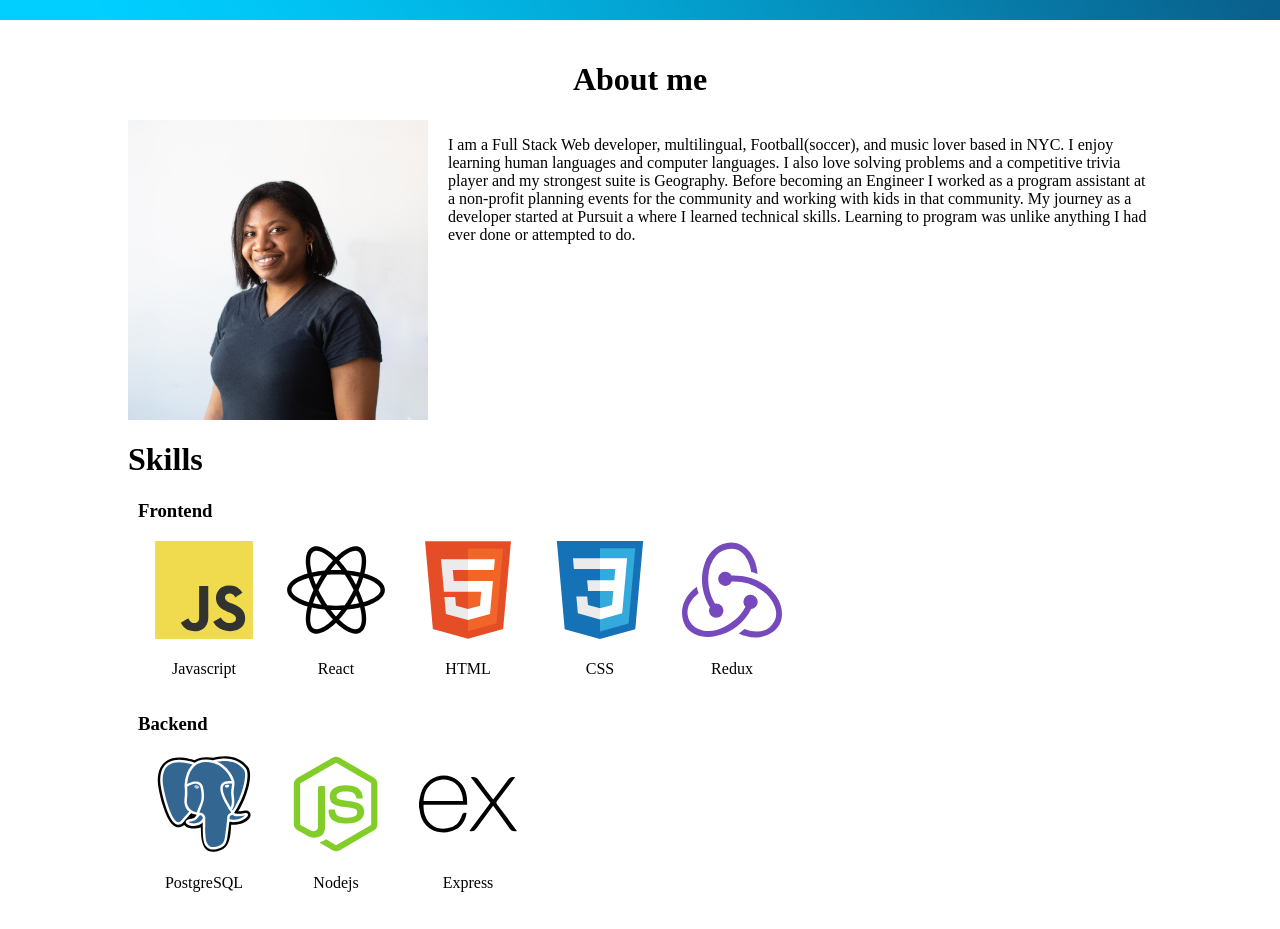
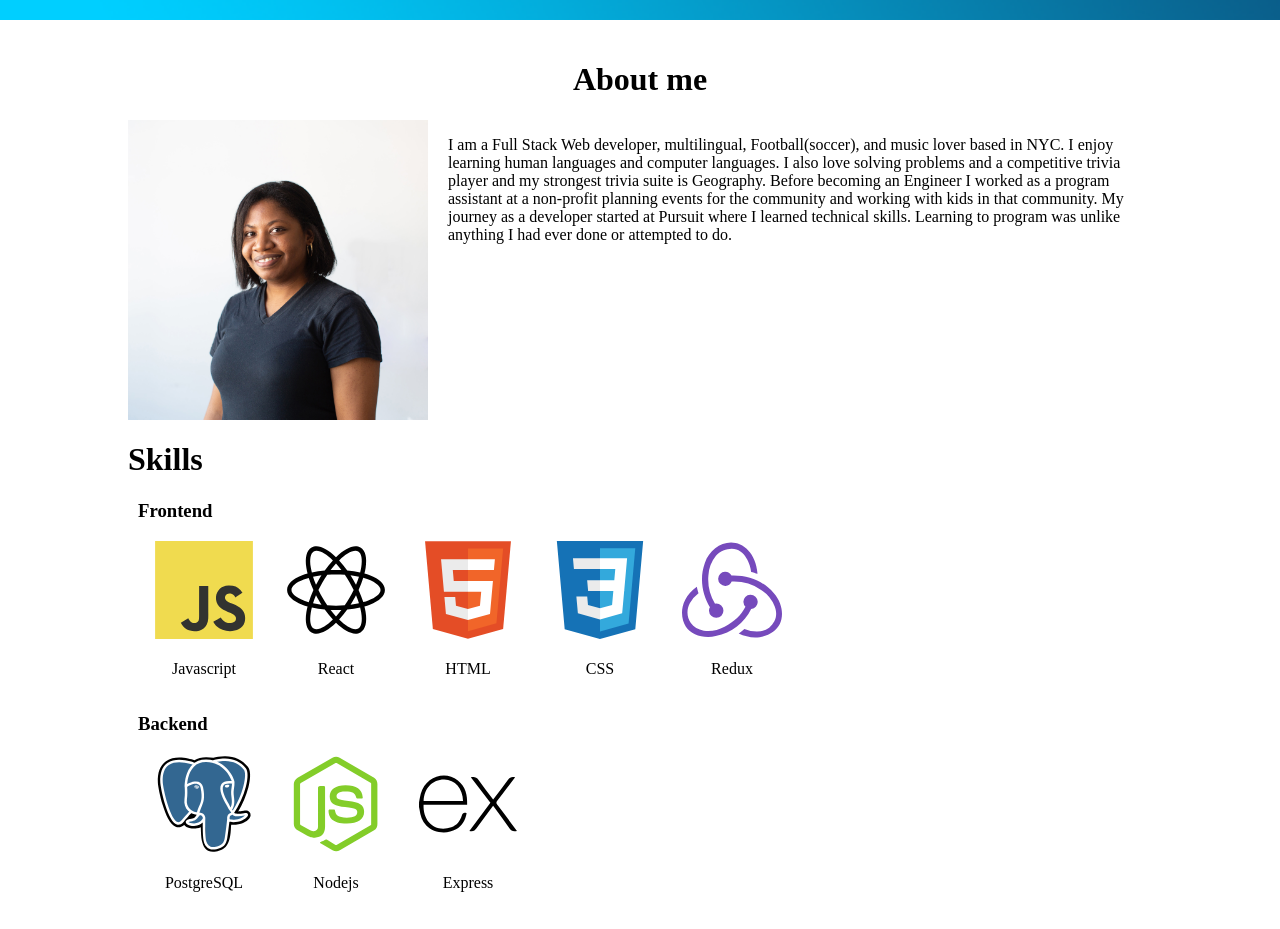
Before and after one commit to jenama/jenama.github.io, a React (Create React App) app: page / in a window 1280 px wide. Shown: the part 780-1709 px from the top of the page. Built offline with nearby package versions, Linux system fonts and the light colour scheme; a web font is replaced by a local one.

Commit message:
Corrected some typos

```diff
--- a/src/Components/About.jsx
+++ b/src/Components/About.jsx
@@ -10,10 +10,10 @@ const About = props => {
           <img className='left' src='/images/JohanneEnamacopy.jpeg' alt='pic'/>
           <p className = 'right'>
             I am a Full Stack Web developer, multilingual, Football(soccer), and music lover based in NYC.
-            I enjoy learning human languages and  computer languages. I also love solving problems and a
-            competitive trivia player and my strongest suite is Geography. Before becoming an Engineer I
+            I enjoy learning human languages and computer languages. I also love solving problems and a
+            competitive trivia player and my strongest trivia suite is Geography. Before becoming an Engineer I
             worked as a program assistant at a non-profit planning events for the community and working
-            with kids in that community. My journey as a developer started at Pursuit a where
+            with kids in that community. My journey as a developer started at Pursuit where
             I learned technical skills. Learning to program was unlike anything I had ever done or attempted to do.
 
           </p>
```
